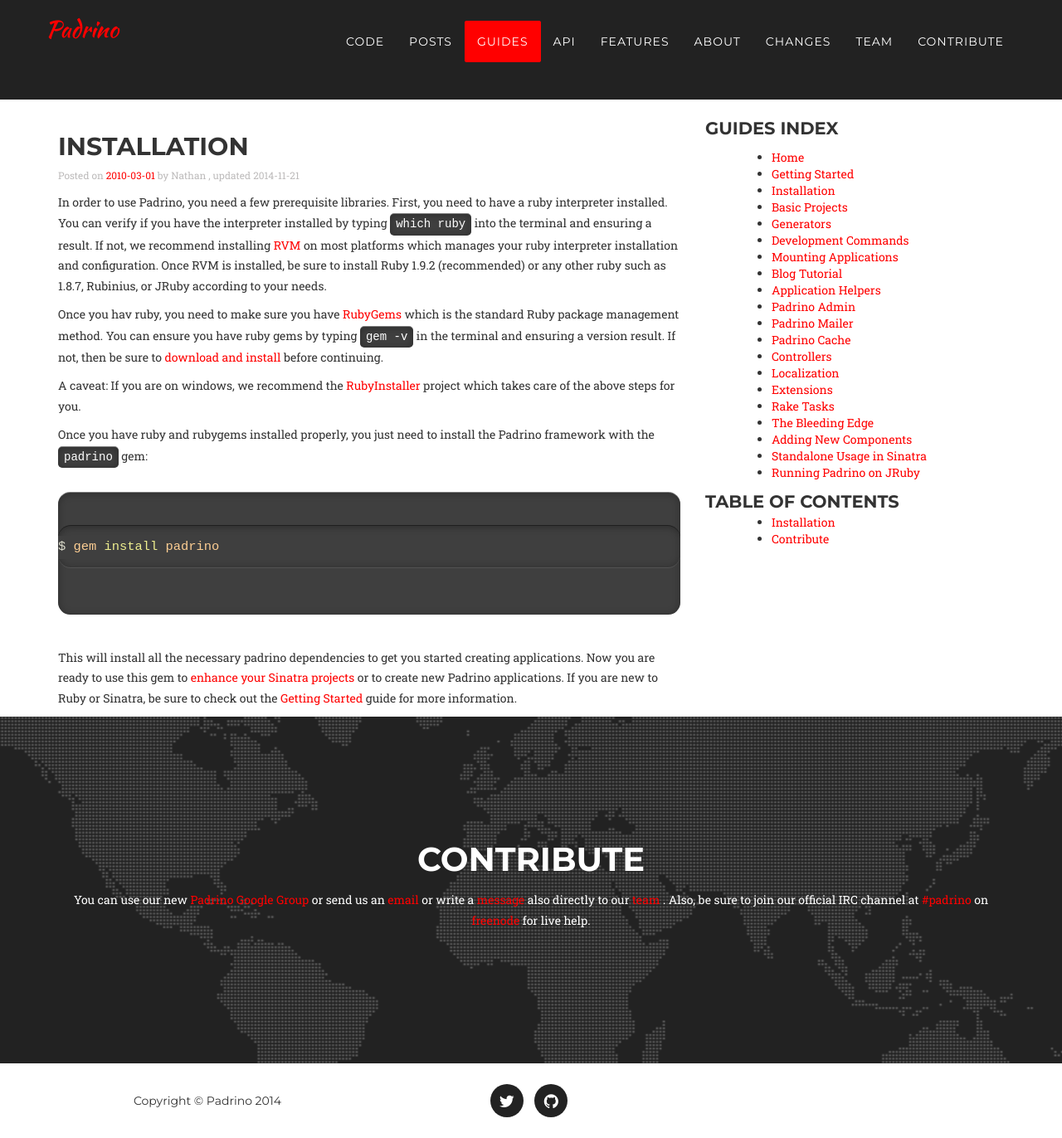
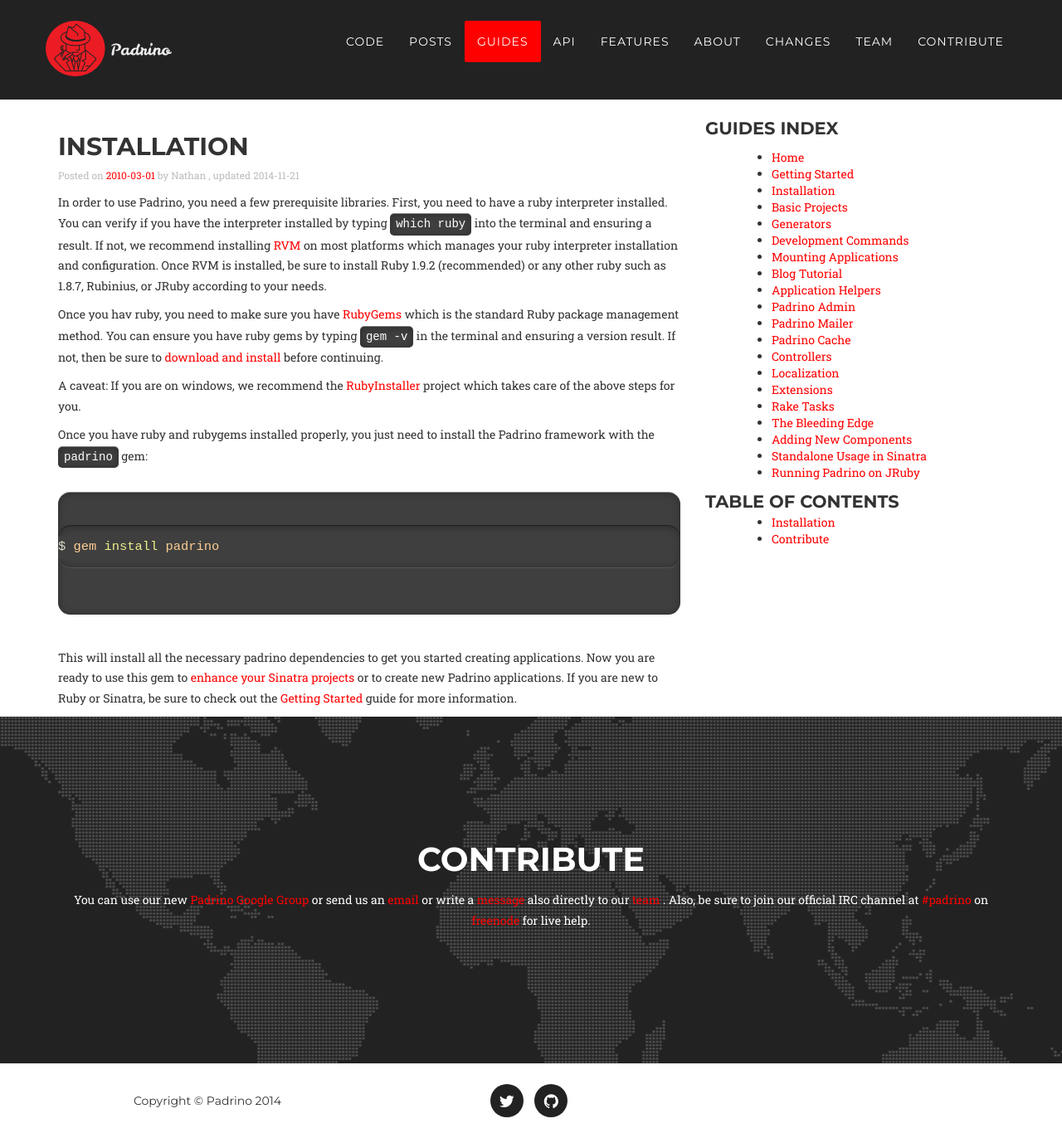
Before and after one commit to wikimatze/padrinorb-website, a Jekyll site: the page built from guides/installation.md, in a window 1280 px wide and 1372 px high. Shown: the whole window at 83% size. Built offline with Jekyll 4.4.1, drawn with Linux system fonts in a browser that asks for light colours; some web fonts are replaced; Markdown is read by kramdown in place of the engine named in the settings.

Commit message:
Add icon for guides section

```diff
--- a/_includes/header_guides.html
+++ b/_includes/header_guides.html
@@ -9,7 +9,7 @@
                     <span class="icon-bar"></span>
                     <span class="icon-bar"></span>
                 </button>
-                <a class="navbar-brand page-scroll" href="/#page-top">{{site.title}}</a>
+                <a class="navbar-brand page-scroll" href="/"><img src="/img/logo-navigation.png" alt="{{ site.title}}"></a>
             </div>
 
             <!-- Collect the nav links, forms, and other content for toggling -->
```
